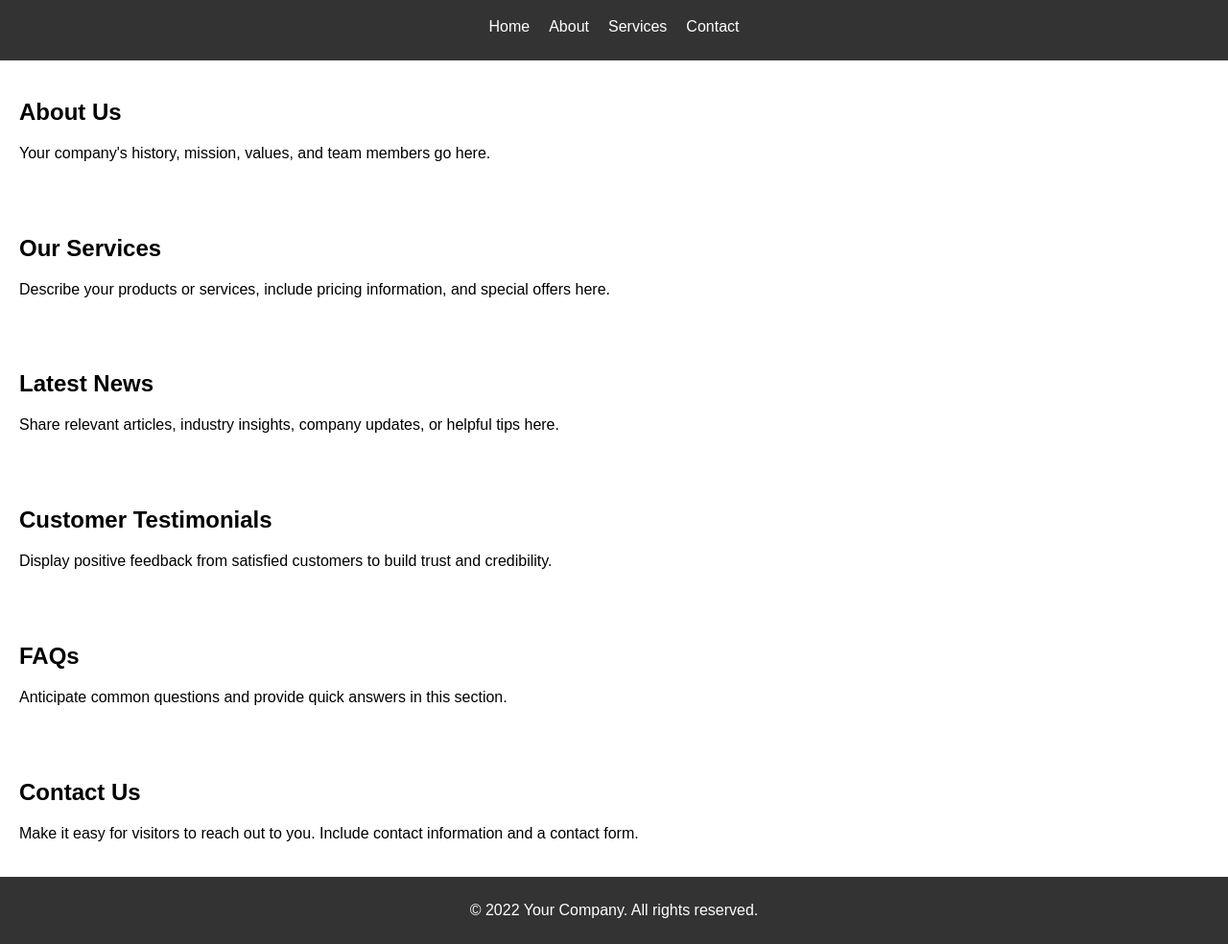
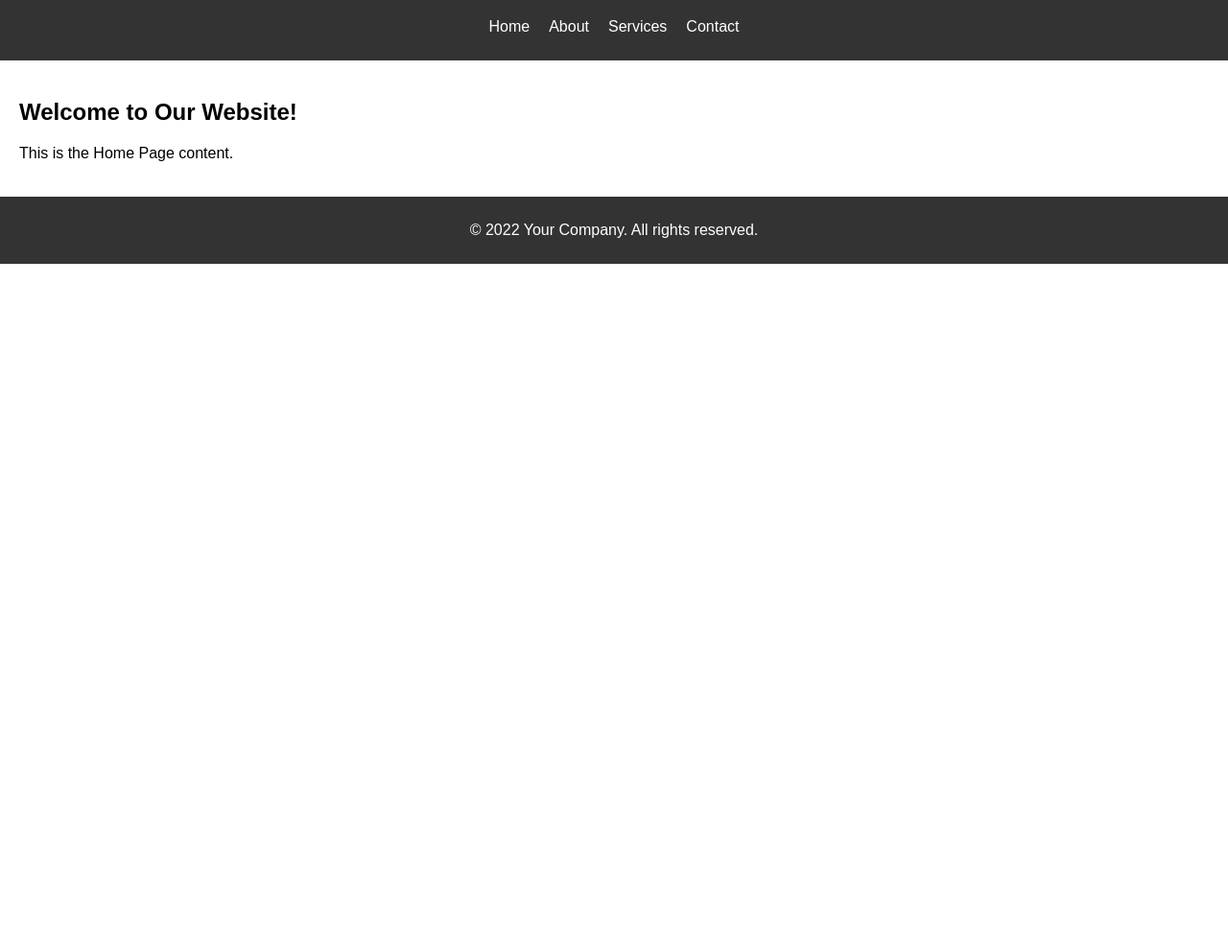
Before and after one commit to Zm86m/AI_SITE, a plain HTML site: page index.html in a window 1280 px wide. Shown: the part 71-1055 px from the top of the page at 96% size. After the commit the page ends 800 px from the top, so only its background shows below. Drawn offline with Linux system fonts and the light colour scheme.

Commit message:
Update index.html

```diff
--- a/index.html
+++ b/index.html
@@ -5,7 +5,7 @@
     <meta charset="UTF-8">
     <meta http-equiv="X-UA-Compatible" content="IE=edge">
     <meta name="viewport" content="width=device-width, initial-scale=1.0">
-    <title>Your Page Title</title>
+    <title>Home Page</title>
     <link rel="stylesheet" href="styles.css">
 </head>
 
@@ -14,42 +14,17 @@
         <h1>Welcome to Your Website</h1>
         <nav>
             <ul>
-                <li><a href="#">Home</a></li>
-                <li><a href="#">About</a></li>
-                <li><a href="#">Services</a></li>
-                <li><a href="#">Contact</a></li>
+                <li><a href="./index.html">Home</a></li>
+                <li><a href="./about.html">About</a></li>
+                <li><a href="./services.html">Services</a></li>
+                <li><a href="./contact.html">Contact</a></li>
             </ul>
         </nav>
     </header>
 
-    <section id="about">
-        <h2>About Us</h2>
-        <p>Your company's history, mission, values, and team members go here.</p>
-    </section>
-
-    <section id="services">
-        <h2>Our Services</h2>
-        <p>Describe your products or services, include pricing information, and special offers here.</p>
-    </section>
-
-    <section id="blog">
-        <h2>Latest News</h2>
-        <p>Share relevant articles, industry insights, company updates, or helpful tips here.</p>
-    </section>
-
-    <section id="testimonials">
-        <h2>Customer Testimonials</h2>
-        <p>Display positive feedback from satisfied customers to build trust and credibility.</p>
-    </section>
-
-    <section id="faq">
-        <h2>FAQs</h2>
-        <p>Anticipate common questions and provide quick answers in this section.</p>
-    </section>
-
-    <section id="contact">
-        <h2>Contact Us</h2>
-        <p>Make it easy for visitors to reach out to you. Include contact information and a contact form.</p>
+    <section>
+        <h2>Welcome to Our Website!</h2>
+        <p>This is the Home Page content.</p>
     </section>
 
     <footer>
```
